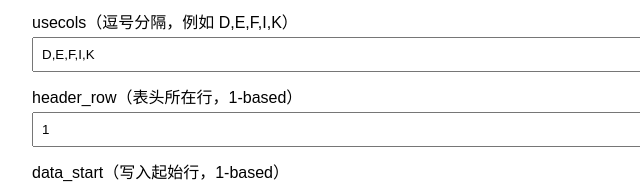
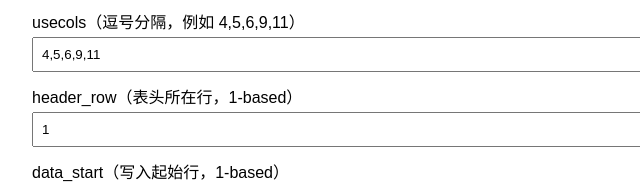
Before and after one commit to onezero1-tech/cra_pm_score, a plain HTML site: page api/static/index.html in a window 1280 px wide. Shown: the part 318-502 px from the top of the page, 248-888 px from the left. Drawn offline with Linux system fonts and the light colour scheme.

Commit message:
update the column selected

```diff
--- a/api/static/index.html
+++ b/api/static/index.html
@@ -28,8 +28,8 @@
       <input type="text" name="sheet_name" id="sheet_name" value="02-项目汇总表" />
     </label>
 
-    <label>usecols（逗号分隔，例如 D,E,F,I,K）
-      <input type="text" name="usecols" id="usecols" value="D,E,F,I,K" />
+    <label>usecols（逗号分隔，例如 4,5,6,9,11）
+      <input type="text" name="usecols" id="usecols" value="4,5,6,9,11" />
     </label>
 
     <label>header_row（表头所在行，1-based）
```
